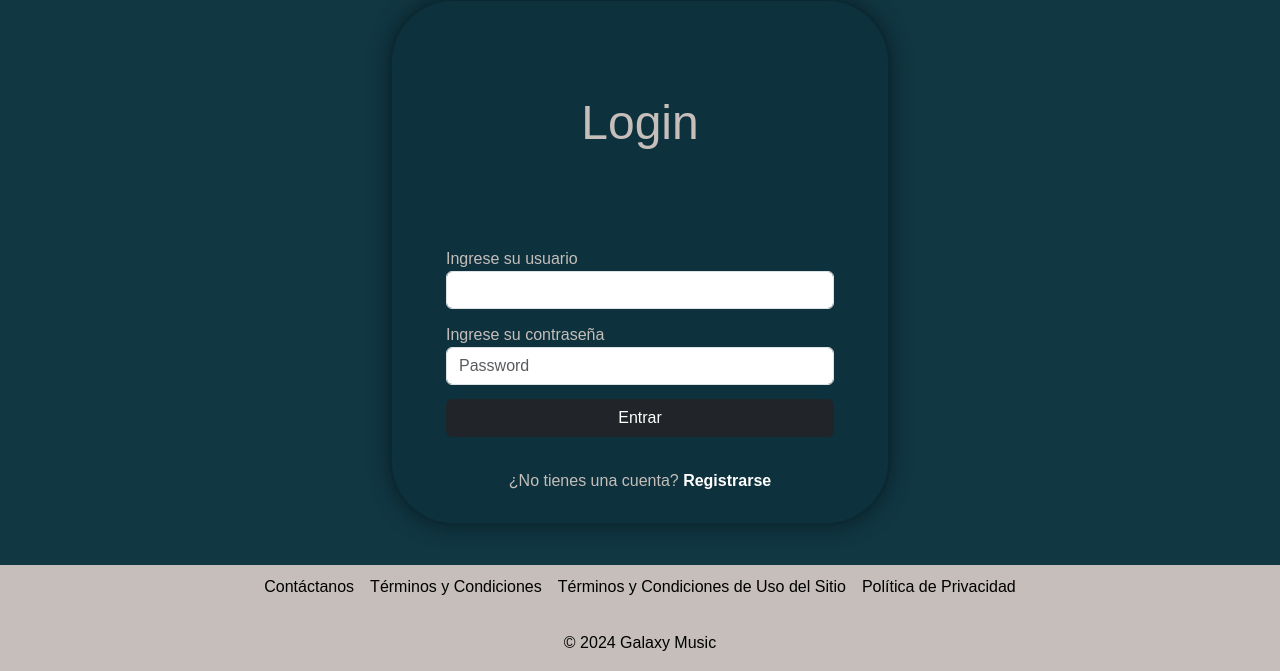
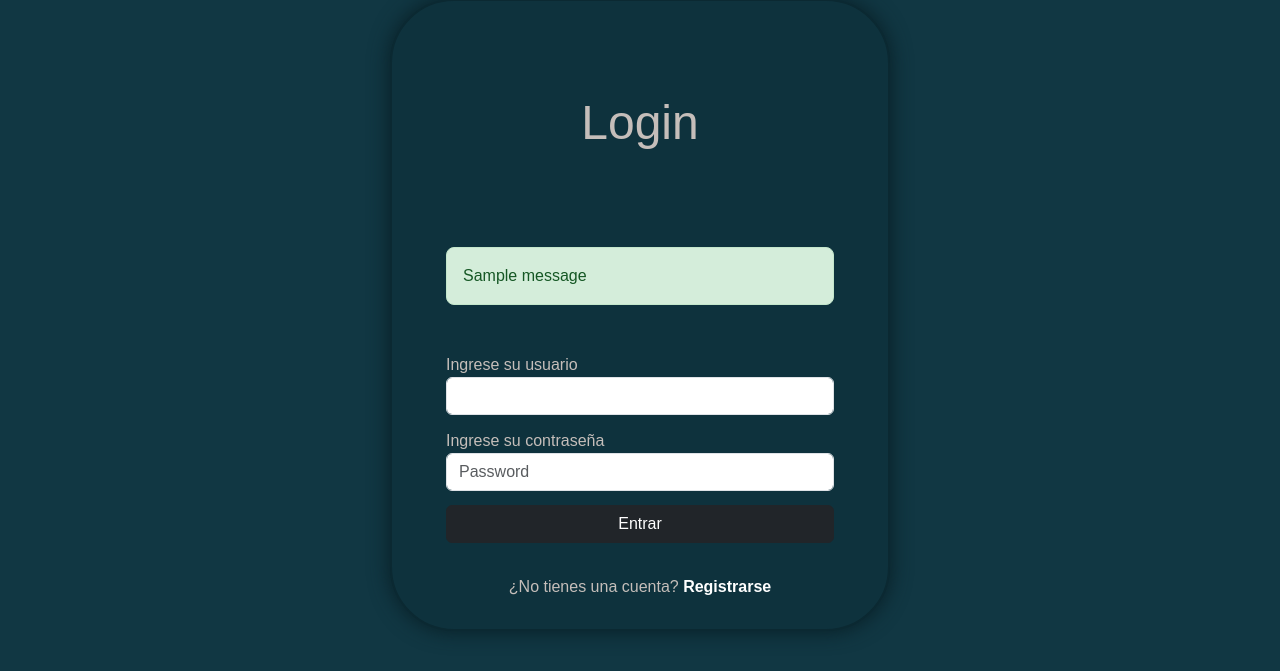
Before and after one commit to ElMatyVeli/GalaxyMusic, a Django app: page /ingresar/ in a window 1280 px wide. Shown: the part 111-782 px from the top of the page. Run offline with Django 5.2, Linux system fonts and the light colour scheme; tables that the repository leaves empty hold one stand-in row (values such as "Sample post"); one stand-in notice (Sample message) is shown.

Commit message:
MSJ de validacion login

```diff
--- a/GalaxyMusic/tienda/templates/Login/ingresar.html
+++ b/GalaxyMusic/tienda/templates/Login/ingresar.html
@@ -54,6 +54,30 @@ GalaxyMusic | Ingresar
     color: white;
     font-weight: bold;
   }
+
+  .alert {
+    padding: 1rem;
+    border-radius: 0.5rem;
+    margin-bottom: 1rem;
+  }
+
+  .alert-success {
+    background-color: #d4edda;
+    color: #155724;
+    border: 1px solid #c3e6cb;
+  }
+
+  .alert-warning {
+    background-color: #fff3cd;
+    color: #856404;
+    border: 1px solid #ffeeba;
+  }
+
+  .alert-danger {
+    background-color: #f8d7da;
+    color: #721c24;
+    border: 1px solid #f5c6cb;
+  }
 </style>
 {% endblock %}
 
@@ -67,6 +91,18 @@ GalaxyMusic | Ingresar
         <br>
         <header class="loginheader">Login</header>
         <br>
+
+        <!-- Mensajes de error -->
+        {% if messages %}
+        <div>
+          {% for message in messages %}
+          <div class="alert alert-{{ message.tags }}">
+            {{ message }}
+          </div>
+          {% endfor %}
+        </div>
+        {% endif %}
+
         <!-- Campo de nombre de usuario -->
         <div class="form-floating">
           {{ formulario.usuario.label}}
--- a/GalaxyMusic/tienda/views.py
+++ b/GalaxyMusic/tienda/views.py
@@ -90,20 +90,20 @@ def mostrar_ingresar(request):
                 if request.headers.get('Content-Type') == 'application/json':
                     return JsonResponse({'usuario': usuario.username, 'contrasenia_usuario': password})
                 else:
-                    sweetify.success(request, f'Bienvenido {usuario.username}')
+                    messages.success(request, f'Bienvenido {usuario.username}')
                     return redirect('index')
             else:
                 if request.headers.get('Content-Type') == 'application/json':
                     return JsonResponse({'error': 'Usuario y/o contraseña incorrectos'}, status=400)
                 else:
-                    sweetify.warning(request, 'Usuario y/o contraseña incorrectos')
+                    messages.error(request, 'Usuario y/o contraseña incorrectos')
                     contexto = {'titulo': 'Bienvenido', 'formulario': formulario}
                     return render(request, 'Login/ingresar.html', contexto)
         else:
             if request.headers.get('Content-Type') == 'application/json':
                 return JsonResponse({'errors': formulario.errors}, status=400)
             else:
-                sweetify.warning(request, 'Por favor, complete los campos correctamente.')
+                messages.warning(request, 'Por favor, complete los campos correctamente.')
                 contexto = {'titulo': 'Bienvenido', 'formulario': formulario}
                 return render(request, 'Login/ingresar.html', contexto)
     else:
@@ -111,7 +111,7 @@ def mostrar_ingresar(request):
             return JsonResponse({'error': 'Método HTTP no permitido'}, status=405)
         else:
             return render(request, 'Login/ingresar.html', {'titulo': 'Bienvenido', 'formulario': FormularioEntrar()})
-# Vista para mostrar y manejar el formulario de registro de usuarios
+
 def mostrar_registro(request):
     if request.method == 'GET':
         formulario = FormularioRegistro()
```
